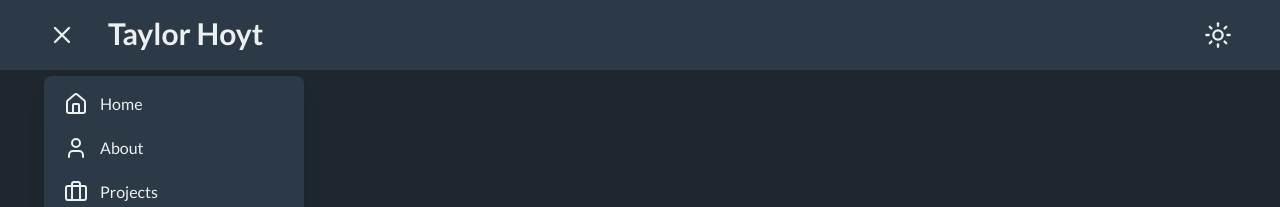
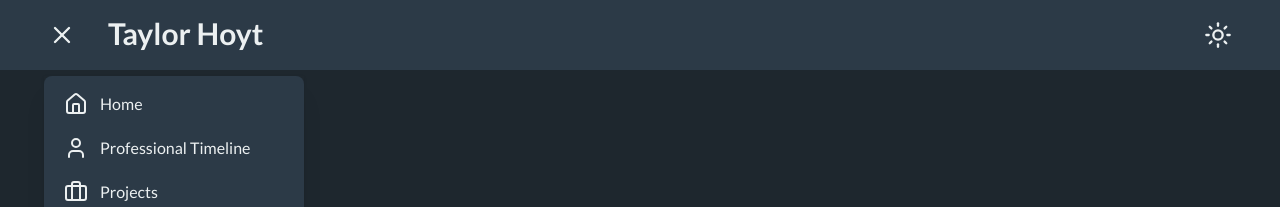
Before and after one commit to taylorhoyt/portfolio-v2, a Next.js app: page / in a window 1280 px wide. Both pictures are taken after a click on the button 62 px from the left and 35 px from the top of the page. Shown: the top 207 px of the page. Built offline with nearby package versions, Linux system fonts and the light colour scheme.

Commit message:
Changed About link to Professional Timeline

```diff
--- a/src/components/menus/SideMenu.tsx
+++ b/src/components/menus/SideMenu.tsx
@@ -10,7 +10,11 @@ interface SideMenuProps {
 const SideMenu: React.FC<SideMenuProps> = ({ isOpen, onClose }) => {
   const menuItems = [
     { icon: <Home size={24} />, label: "Home", href: "/#home" },
-    { icon: <User size={24} />, label: "About", href: "/#timeline" },
+    {
+      icon: <User size={24} />,
+      label: "Professional Timeline",
+      href: "/#timeline",
+    },
     { icon: <Briefcase size={24} />, label: "Projects", href: "/#projects" },
     {
       icon: <FileText size={24} />,
```
